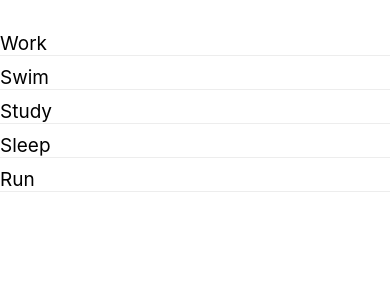
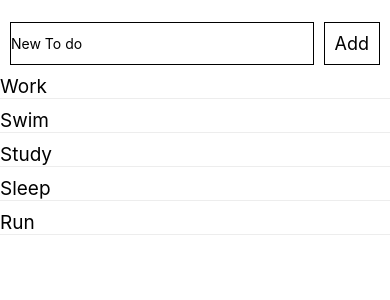
Before and after one commit to DumbWaysStudent/DW12LTSG3_todolist, a React Native app: screen / in a window 390 px wide. Shown: the top 300 px of the page. Built offline with nearby package versions, Linux system fonts and the light colour scheme.

Commit message:
add 2.add_todo

```diff
--- a/App.js
+++ b/App.js
@@ -1,6 +1,6 @@
 import React, { Component } from 'react';
-import { ScrollView, StyleSheet, Text, View} from 'react-native';
-
+import { ScrollView, StyleSheet, Text, View, TextInput, TouchableOpacity, Button, CheckBox} from 'react-native';
+import Icon from 'react-native-vector-icons/MaterialIcons';
 
 export default class App extends Component {
   constructor(){
@@ -13,11 +13,23 @@ export default class App extends Component {
         {text:'Sleep', checked: false},
         {text:'Run', checked: false}
     ],
+      notetext: '',
     }
   }
   render() {
     return (
       <View style={styles.container}>
+        <View style={styles.create}>
+          <TextInput
+          onChangeText={(notetext) => {this.setState({notetext: notetext})}}
+          placeholder="New To do"
+          style={styles.textInput}
+          value= {this.state.notetext}
+          />
+          <TouchableOpacity style={styles.btnadd} onPress={() => {this.addTodo()}}>
+            <Text style={styles.addtext}>Add</Text>
+          </TouchableOpacity>
+        </View>
         <ScrollView>
           {this.state.data.map((val, index) =>{
             return (
@@ -30,11 +42,25 @@ export default class App extends Component {
       </View>
     );
   }
+  addTodo(){
+    if(this.state.notetext){
+      const joined = this.state.data.concat(this.state.notetext);
+      this.state.data.push({
+        text: this.state.notetext,
+        checked: false
+      })
+      this.setState({data: this.state.data})
+    }
+    this.setState({notetext: ''})
+  }
 }
 const styles = StyleSheet.create({
   container: {
    flex: 1,
    paddingTop: 22
+  },
+  addtext:{
+    fontSize: 18,
   },
   Text:{
     flex:1,
@@ -49,4 +75,30 @@ const styles = StyleSheet.create({
     flexDirection: 'row',
     justifyContent: 'space-between',
   },
+  textInput:{
+    flex: 1,
+    alignItems: 'stretch',
+    borderWidth: 0.5,
+    borderColor: 'black',
+    borderStyle: 'solid',
+    marginRight: 10,
+  },
+  create:{
+    paddingLeft: 10,
+    flexDirection : 'row',
+    justifyContent: 'space-between'
+  },
+  iconbtn:{
+    flex: 1,
+    padding: 10,
+    paddingRight: 0
+  },
+  btnadd: {
+    padding: 10,
+    borderWidth: 0.5,
+    borderColor: 'black',
+    borderStyle: 'solid',
+    fontSize: 18,
+    marginRight: 10,
+  },
 })
```
